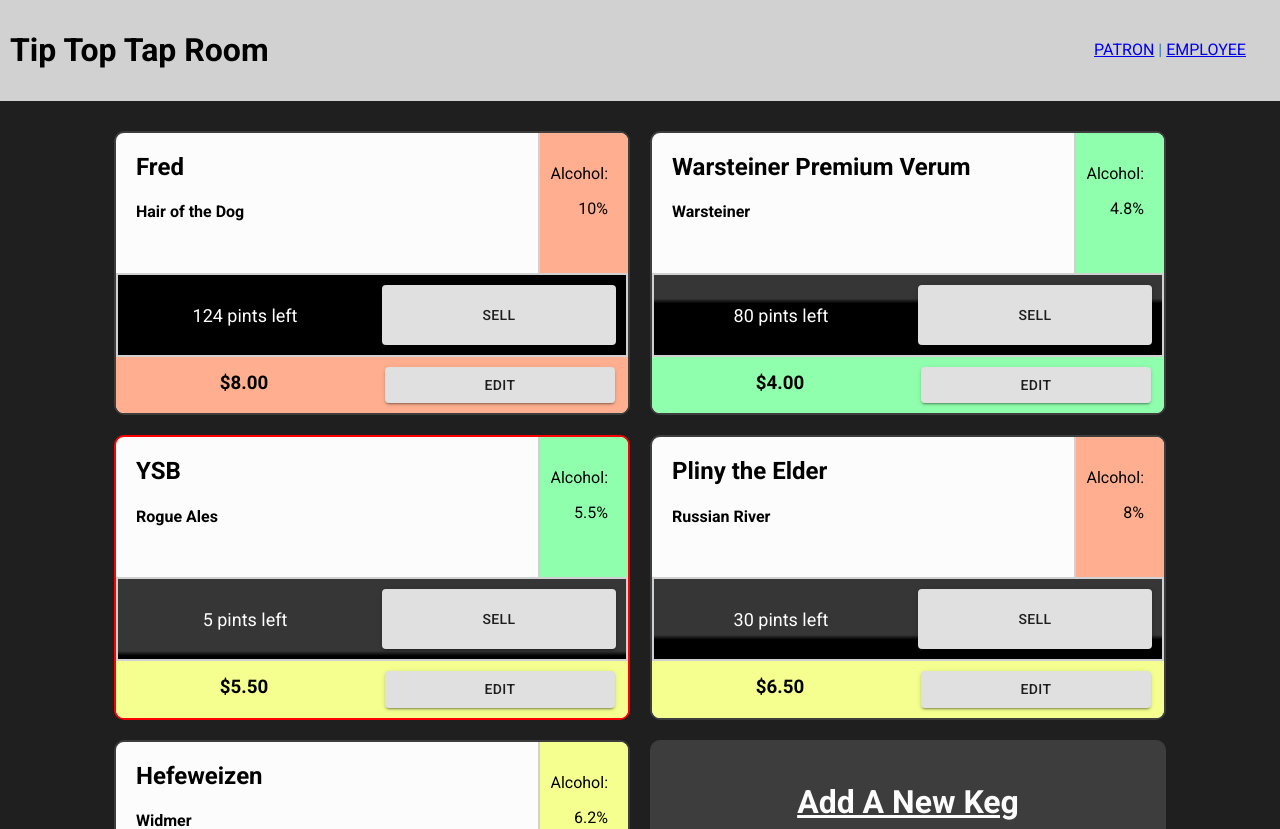
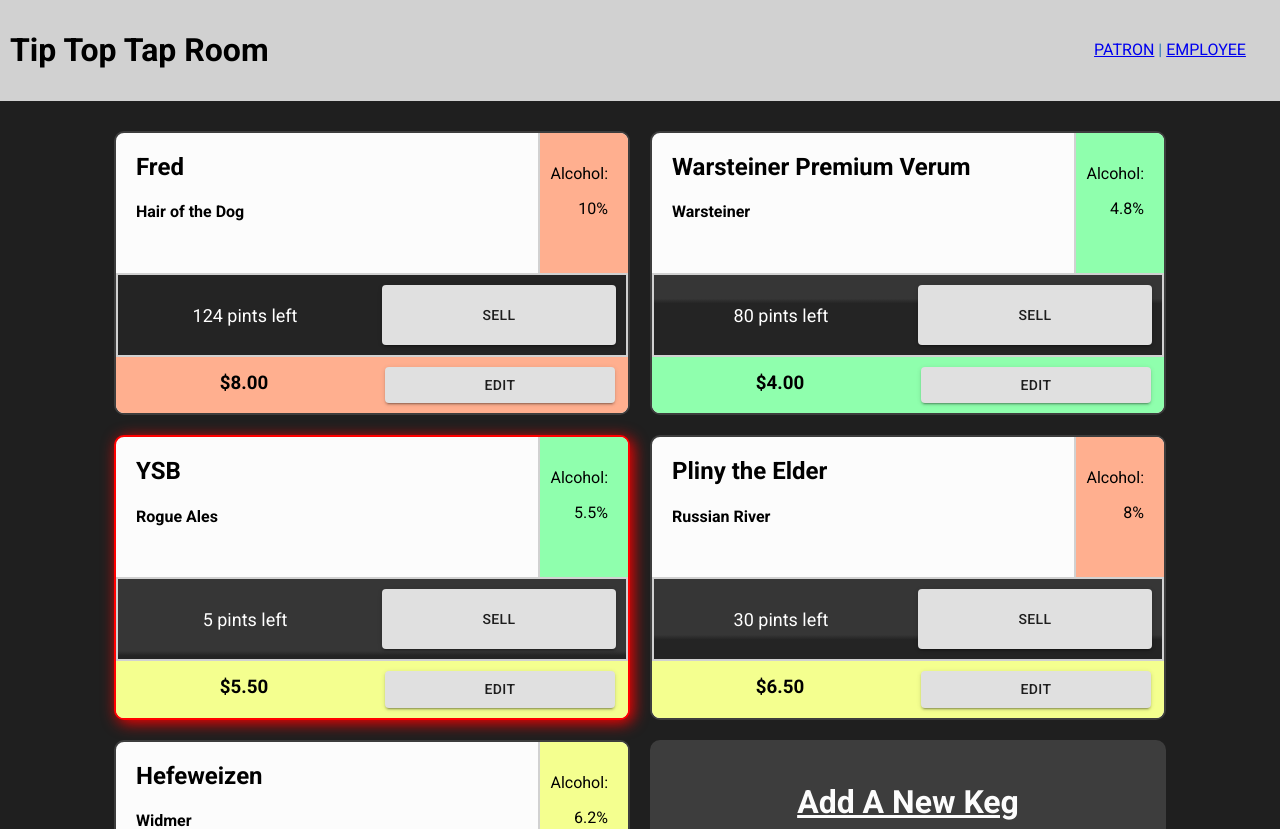
Before and after one commit to LiamPKenna/tap-room, a React (Create React App) app: page /emp in a window 1280 px wide. Shown: the top 829 px of the page. Built offline with nearby package versions, Linux system fonts and the light colour scheme.

Commit message:
Add box shadow when less than 6 pints remain

```diff
--- a/src/components/Counter.jsx
+++ b/src/components/Counter.jsx
@@ -5,7 +5,7 @@
 function Counter(props) {
 
   const [percentLeft, setPercentLeft] = useState((props.pints*100)/124);
-  const [bgColor, setBgColor] = useState(`linear-gradient(0deg, rgba(0,0,0,1) ${percentLeft}%, rgba(54,54,54,1) ${percentLeft + 6}%, rgba(54,54,54,1) 100%)`);
+  const [bgColor, setBgColor] = useState(`linear-gradient(0deg, rgba(36,36,36,1) ${percentLeft}%, rgba(54,54,54,1) ${percentLeft + 6}%, rgba(54,54,54,1) 100%)`);
 
   const checkEmp = () => {
     if (props.employee) {
@@ -21,7 +21,7 @@
   const sell = () => {
     props.sellPint(props.id);
     setPercentLeft((props.pints*100)/124);
-    setBgColor(`linear-gradient(0deg, rgba(0,0,0,1) ${percentLeft}%, rgba(54,54,54,1) ${percentLeft + 6}%, rgba(54,54,54,1) 100%)`);
+    setBgColor(`linear-gradient(0deg, rgba(36,36,36,1) ${percentLeft}%, rgba(54,54,54,1) ${percentLeft + 6}%, rgba(54,54,54,1) 100%)`);
   }
 
   const counterStyle = {
--- a/src/components/Keg.jsx
+++ b/src/components/Keg.jsx
@@ -5,15 +5,21 @@
 import PropTypes from "prop-types";
 
 function Keg(props) {
-  const checkIfLow = (employee, number) => {
-    if (employee && number < 10) {
-      return '2px solid red';
-    } else {
-      return '2px solid #3d3d3d';
-    }
-  }
+  const checkIfLowBorder = (employee, number) => (
+    (employee && number < 10) ?
+      '2px solid red' :
+      '2px solid #3d3d3d'
+  );
+
+  const checkIfLowShadow = (employee, number) => (
+    (employee && number < 10) ?
+      '3px 3px 15px red' :
+      'none'
+  );
+
   const kegStyle = {
-    border: checkIfLow(props.employee, props.keg.pints),
+    border: checkIfLowBorder(props.employee, props.keg.pints),
+    boxShadow: checkIfLowShadow(props.employee, props.keg.pints),
     borderRadius: '10px',
     overflow: 'hidden',
     margin: '10px',
```
